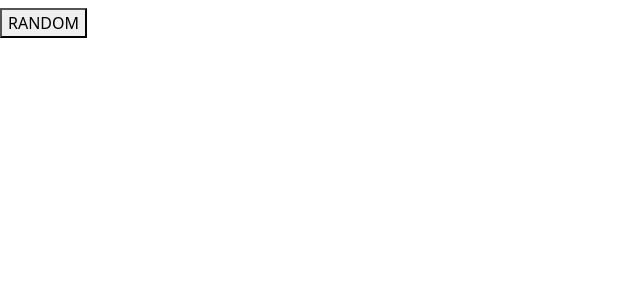
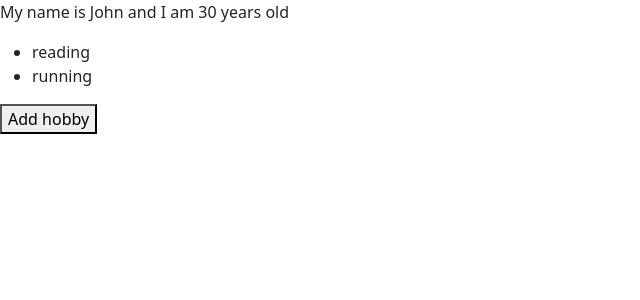
Before and after one commit to Sai2909/reactjs_machine_coding_2025, a React (Create React App) app: page / in a window 1280 px wide. Shown: the top 300 px of the page, without its empty margins (0-640 px from the left). Built offline with nearby package versions, Linux system fonts and the light colour scheme.

Commit message:
guess_output

```diff
--- a/src/App.js
+++ b/src/App.js
@@ -1,10 +1,10 @@
 
-import ImpureFunction from "./pure_impure_function/ImpureFunction";
+import AddHubby from "./guess_the_output/AddHubby";
 
 function App() {
   return (
     <div className="App">
-      < ImpureFunction />
+      < AddHubby />
     </div>
   );
 }
--- /dev/null
+++ b/src/guess_the_output/AddHubby.js
@@ -0,0 +1,30 @@
+import React from "react";
+function AddHubby() {
+    const [state, setState] = React.useState({
+        name: "John",
+        age: 30,
+        hobbies: ["reading", "running"],
+    });
+
+    return (
+        <div>
+            <p>
+                My name is {state.name} and I am {state.age} years old
+            </p>
+            <ul>
+                {state.hobbies.map((hobby) => (
+                    <li key={hobby}>{hobby}</li>
+                ))}
+            </ul>
+            <button
+                onClick={() =>
+                    setState({ ...state, hobbies: [...state.hobbies, "swimming"] })
+                }
+            >
+                Add hobby
+            </button>
+        </div>
+    );
+}
+
+export default AddHubby
```
Also changed, not shown: src/guess_the_output/Age.js (added, +19 -0 lines), src/guess_the_output/Counter.js (added, +12 -0 lines), src/guess_the_output/CreateOwnState.js (added, +24 -0 lines).
